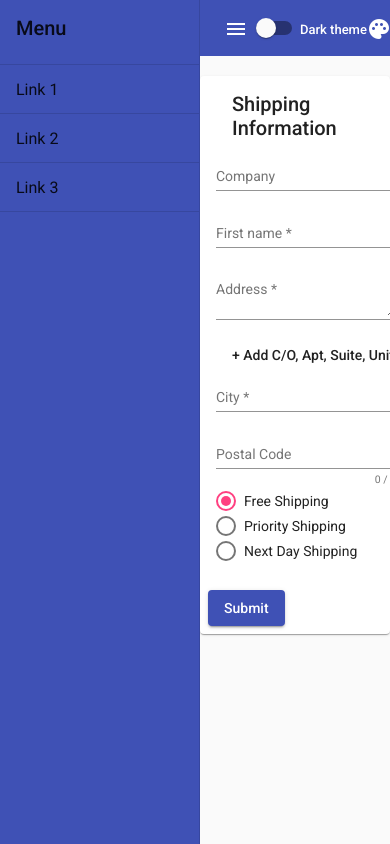
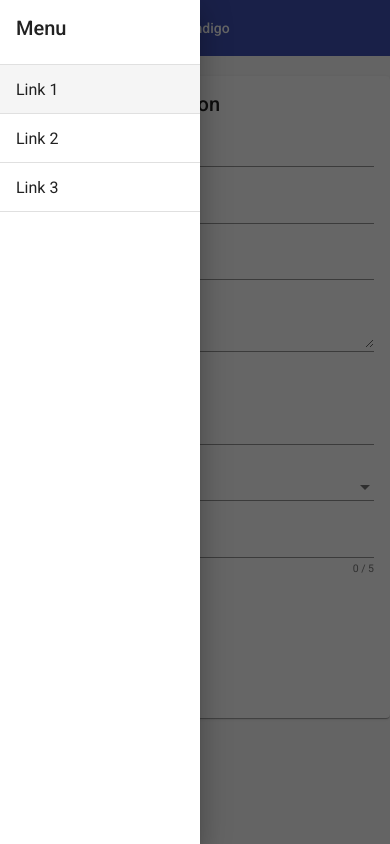
Before and after one commit to Kushalbaldev/material-demo, an Angular app: page / in a window 390 px wide. Both pictures are taken after a click on the button "menu". Built offline with nearby package versions, Linux system fonts and the light colour scheme.

Commit message:
implemented common styling and responsiveness

```diff
--- a/src/app/address-form/address-form.component.html
+++ b/src/app/address-form/address-form.component.html
@@ -1,27 +1,29 @@
+
+<div *ngIf="show" class="w-100">
 <form [formGroup]="addressForm" novalidate (ngSubmit)="onSubmit()">
   <mat-card class="shipping-card">
     <mat-card-header>
       <mat-card-title>Shipping Information</mat-card-title>
     </mat-card-header>
     <mat-card-content>
-      <div class="row">
-        <div class="col">
-          <mat-form-field class="full-width">
+      <div class="row {{display}}">
+        <div class="col {{dm}}">
+          <mat-form-field class="w-100">
             <input matInput placeholder="Company" formControlName="company">
           </mat-form-field>
         </div>
       </div>
-      <div class="row">
-        <div class="col">
-          <mat-form-field class="full-width">
+      <div class="row {{display}}">
+        <div class="col {{dm}}">
+          <mat-form-field class="w-100">
             <input matInput placeholder="First name" formControlName="firstName">
             <mat-error *ngIf="addressForm.controls['firstName'].hasError('required')">
               First name is <strong>required</strong>
             </mat-error>
           </mat-form-field>
         </div>
-        <div class="col">
-          <mat-form-field class="full-width">
+        <div class="col {{dm}}">
+          <mat-form-field class="w-100">
             <input matInput placeholder="Last name" formControlName="lastName">
             <mat-error *ngIf="addressForm.controls['lastName'].hasError('required')">
               Last name is <strong>required</strong>
@@ -29,9 +31,9 @@
           </mat-form-field>
         </div>
       </div>
-      <div class="row">
-        <div class="col">
-          <mat-form-field class="full-width">
+      <div class="row {{display}}">
+        <div class="col {{dm}}">
+          <mat-form-field class="w-100">
             <textarea matInput placeholder="Address" formControlName="address"></textarea>
             <mat-error *ngIf="addressForm.controls['address'].hasError('required')">
               Address is <strong>required</strong>
@@ -39,31 +41,31 @@
           </mat-form-field>
         </div>
       </div>
-      <div class="row" *ngIf="!hasUnitNumber">
-        <div class="col">
+      <div class="row {{display}}" *ngIf="!hasUnitNumber">
+        <div class="col {{dm}}">
           <button mat-button type="button" (click)="hasUnitNumber = !hasUnitNumber">
             + Add C/O, Apt, Suite, Unit
           </button>
         </div>
       </div>
-      <div class="row" *ngIf="hasUnitNumber">
-        <div class="col">
-          <mat-form-field class="full-width">
+      <div class="row {{display}}" *ngIf="hasUnitNumber">
+        <div class="col {{dm}}">
+          <mat-form-field class="w-100">
             <textarea matInput placeholder="Address 2" formControlName="address2"></textarea>
           </mat-form-field>
         </div>
       </div>
-      <div class="row">
-        <div class="col">
-          <mat-form-field class="full-width">
+      <div class="row {{display}}">
+        <div class="col {{dm}}">
+          <mat-form-field class="w-100">
             <input matInput placeholder="City" formControlName="city">
             <mat-error *ngIf="addressForm.controls['city'].hasError('required')">
               City is <strong>required</strong>
             </mat-error>
           </mat-form-field>
         </div>
-        <div class="col">
-          <mat-form-field class="full-width">
+        <div class="col {{dm}}">
+          <mat-form-field class="w-100">
             <mat-select placeholder="State" formControlName="state">
               <mat-option *ngFor="let state of states" [value]="state.abbreviation">
                 {{ state.name }}
@@ -75,16 +77,16 @@
           </mat-form-field>
         </div>
       </div>
-      <div class="row">
-        <div class="col">
-          <mat-form-field class="full-width">
+      <div class="row {{display}}">
+        <div class="col {{dm}}">
+          <mat-form-field class="w-100">
             <input matInput #postalCode maxlength="5" placeholder="Postal Code" type="number" formControlName="postalCode">
             <mat-hint align="end">{{postalCode.value.length}} / 5</mat-hint>
           </mat-form-field>
         </div>
       </div>
-      <div class="row">
-        <div class="col">
+      <div class="row {{display}}">
+        <div class="col {{dm}}">
           <mat-radio-group formControlName="shipping">
             <mat-radio-button value="free">Free Shipping</mat-radio-button>
             <mat-radio-button value="priority">Priority Shipping</mat-radio-button>
@@ -98,3 +100,11 @@
     </mat-card-actions>
   </mat-card>
 </form>
+</div>
+
+<div *ngIf="!show" class="w-100 align-child-center h-100">
+  <div>
+<strong>Thank You Angel</strong><br>
+<small>Take Care..!!</small><h1 style="font-size: 40px;">😀</h1>
+  </div>
+</div>
--- a/src/app/address-form/address-form.component.scss
+++ b/src/app/address-form/address-form.component.scss
@@ -1,7 +1,3 @@
-.full-width {
-  width: 100%;
-}
-
 .shipping-card {
   min-width: 120px;
   margin: 20px auto;
@@ -11,17 +7,3 @@
   display: block;
   margin: 5px 0;
 }
-
-.row {
-  display: flex;
-  flex-direction: row;
-}
-
-.col {
-  flex: 1;
-  margin-right: 20px;
-}
-
-.col:last-child {
-  margin-right: 0;
-}
--- a/src/app/address-form/address-form.component.ts
+++ b/src/app/address-form/address-form.component.ts
@@ -1,3 +1,4 @@
+import { BreakpointObserver } from '@angular/cdk/layout';
 import { Component } from '@angular/core';
 import { FormBuilder, Validators } from '@angular/forms';
 
@@ -85,9 +86,27 @@ export class AddressFormComponent {
     {name: 'Wyoming', abbreviation: 'WY'}
   ];
 
-  constructor(private fb: FormBuilder) {}
+  display='flex';
+  dm='margin';
+  show:boolean=true;
+
+  constructor(private fb: FormBuilder,breakpointObserver: BreakpointObserver) {
+    const isSmallScreen = breakpointObserver.isMatched('(max-width: 599px)');
+    if(isSmallScreen){
+      this.display='block'
+      this.dm='m-0';
+      console.log("yess");
+    }else{
+      this.display='flex';
+      this.dm='mr-20';
+    }
+  }
 
   onSubmit() {
     alert('Thanks!');
+    if(this.addressForm.valid){
+      this.show=false;
+    }
+
   }
 }
--- a/src/app/app.module.ts
+++ b/src/app/app.module.ts
@@ -19,7 +19,7 @@ import { AddressFormComponent } from './address-form/address-form.component';
 import { MatInputModule } from '@angular/material/input';
 import { MatSelectModule } from '@angular/material/select';
 import { MatRadioModule } from '@angular/material/radio';
-import { ReactiveFormsModule } from '@angular/forms';
+import { FormsModule, ReactiveFormsModule } from '@angular/forms';
 import {MatDividerModule} from '@angular/material/divider'
 import {MatSlideToggleModule} from '@angular/material/slide-toggle';
 
@@ -48,7 +48,9 @@ import {MatSlideToggleModule} from '@angular/material/slide-toggle';
     MatRadioModule,
     ReactiveFormsModule,
     MatDividerModule,
-    MatSlideToggleModule
+    MatSlideToggleModule,
+    FormsModule,
+        ReactiveFormsModule,
   ],
   providers: [],
   bootstrap: [AppComponent]
--- a/src/app/matnavigation/matnavigation.component.html
+++ b/src/app/matnavigation/matnavigation.component.html
@@ -1,6 +1,6 @@
 <mat-sidenav-container class="sidenav-container">
   <mat-sidenav #drawer class="sidenav" fixedInViewport [attr.role]="(isHandset$ | async) ? 'dialog' : 'navigation'"
-    mode='side' [opened]="(isHandset$ | async) === false">
+    [mode]="(isHandset$ | async)? 'over':'side'" [opened]="(isHandset$ | async) === false">
     <mat-toolbar>Menu</mat-toolbar>
     <mat-nav-list>
       <mat-divider></mat-divider>
@@ -22,15 +22,19 @@
         <span style="font-size: small;">Dark theme</span>
       </mat-slide-toggle>
       <mat-menu #palleteMenu="matMenu">
-        <mat-radio-group (change)="themeChanged($event)" class="example-radio-group">
-          <mat-radio-button class="example-radio-button" *ngFor="let theme of matThemes" [value]="theme"
-            checked="mat-indigo-theme">
-            {{theme}}
-          </mat-radio-button>
-        </mat-radio-group>
+        <mat-card style="display: contents">
+          <mat-card-content>
+            <mat-radio-group [(ngModel)]="this.themos" (change)="themeChanged($event)" class="example-radio-group">
+              <mat-radio-button class="example-radio-button" *ngFor="let theme of matThemes; let i=index" [value]="theme"
+                checked="mat-indigo-theme">
+                {{theme.name}}
+              </mat-radio-button>
+            </mat-radio-group>
+          </mat-card-content>
+        </mat-card>
       </mat-menu>
       <button  mat-icon-button [matMenuTriggerFor]="palleteMenu">
-        <mat-icon>palette</mat-icon>{{selectedTheme}}
+        <mat-icon>palette</mat-icon>{{themos.name}}
       </button>
     </mat-toolbar>
     <app-address-form>
--- a/src/app/matnavigation/matnavigation.component.scss
+++ b/src/app/matnavigation/matnavigation.component.scss
@@ -4,7 +4,7 @@
 
 .sidenav {
   width: 200px;
-  background: var(--primary);
+   //background: var(--accent);
 }
 
 .sidenav .mat-toolbar {
--- a/src/app/matnavigation/matnavigation.component.ts
+++ b/src/app/matnavigation/matnavigation.component.ts
@@ -4,6 +4,7 @@ import { Observable } from 'rxjs';
 import { map, shareReplay } from 'rxjs/operators';
 import { MatSlideToggleChange } from '@angular/material/slide-toggle';
 import { MatRadioChange } from '@angular/material/radio';
+import { MatTheme } from '../models/theme';
 
 @Component({
   selector: 'app-matnavigation',
@@ -16,7 +17,17 @@ export class MatnavigationComponent implements OnInit {
   @Output()
   readonly themeSwitched = new EventEmitter<string>();
 
-  selectedTheme: string = 'mat-indigo-theme';
+  selectedTheme: string;
+
+  isToggled: boolean = false;
+
+  themos: MatTheme
+
+  matThemes: Array<MatTheme> = [
+    new MatTheme('indigo', 'mat-indigo-theme'),
+    new MatTheme('purple', 'mat-deep-purple-theme'),
+    new MatTheme('pink', 'mat-pink-blue-theme'),
+  ]
 
   isHandset$: Observable<boolean> = this.breakpointObserver.observe(Breakpoints.Handset)
     .pipe(
@@ -28,22 +39,25 @@ export class MatnavigationComponent implements OnInit {
 
   }
   ngOnInit(): void {
+    this.themos = this.matThemes[0];
   }
 
-
-  matThemes: string[] = ['mat-indigo-theme', 'mat-deep-purple-theme', 'mat-pink-blue-theme'];
-
-
   themeChanged(event: MatRadioChange) {
-    this.selectedTheme = event.value;
-    this.themeSwitched.emit(this.selectedTheme);
+    this.themos = event.value;
+    if (this.isToggled) {
+      this.themeSwitched.emit(this.themos.theme + '-dark');
+    } else {
+      this.themeSwitched.emit(this.themos.theme);
+    }
+    console.log(event.value)
   }
 
   onDarkModeSwitched(togglechange: MatSlideToggleChange) {
+    this.isToggled = togglechange.checked;
     if (togglechange.checked) {
-      this.themeSwitched.emit(this.selectedTheme+'-dark');
+      this.themeSwitched.emit(this.themos.theme + '-dark');
     } else {
-      this.themeSwitched.emit(this.selectedTheme);
+      this.themeSwitched.emit(this.themos.theme);
     }
   }
 
--- /dev/null
+++ b/src/app/models/theme.ts
@@ -0,0 +1,7 @@
+export class MatTheme {
+
+    constructor(
+        public name: string,
+        public theme: string
+    ) { }
+}
--- /dev/null
+++ b/src/customstyles/commonstyles.scss
@@ -0,0 +1,63 @@
+.row {
+    flex-direction: row;
+}
+
+.col {
+    flex: 1;
+}
+
+.col:last-child {
+    margin-right: 0;
+}
+
+.w-100 {
+    width: 100%;
+}
+
+.w-50 {
+    width: 50%;
+}
+
+.h-100{
+    height: 100%;
+}
+
+.align-child-center{
+    display: flex;
+    align-items: center;
+    justify-content: center;
+}
+
+.align-child-start{
+    display: flex;
+    align-items: flex-start;
+    justify-content: flex-start;
+}
+
+.align-child-end{
+    display: flex;
+    align-items: flex-end;
+    justify-content: flex-end;
+
+}
+
+.content-width{
+    width: min-content;
+}
+
+
+.flex{
+    display: flex;
+}
+
+.block{
+    display: block;
+}
+
+.m-0{
+    margin: 0px;
+}
+
+.mr-20{
+    margin-right: 20px;
+}
--- a/src/styles.scss
+++ b/src/styles.scss
@@ -1,77 +1,18 @@
+@import "~@angular/material/theming";
+@import "./customstyles/styleA.scss";
+@import "./customstyles/styleB.scss";
+@import "./customstyles/styleC.scss";
+@import "./customstyles/commonstyles.scss";
 
-// Custom Theming for Angular Material
-// For more information: https://material.angular.io/guide/theming
-@import '~@angular/material/theming';
-@import './customstyles/styleA.scss';
-@import './customstyles/styleB.scss';
-@import './customstyles/styleC.scss';
 
-// Plus imports for other components in your app.
-
-// Include the common styles for Angular Material. We include this here so that you only
-// have to load a single css file for Angular Material in your app.
-// Be sure that you only ever include this mixin once!
 @include mat-core();
 
-// Define the palettes for your theme using the Material Design palettes available in palette.scss
-// (imported above). For each palette, you can optionally specify a default, lighter, and darker
-// hue. Available color palettes: https://material.io/design/color/
-// $primary: mat-palette($mat-deep-orange,200);
-// $accent: mat-palette($mat-pink, A200, A100, A400);
 
-// // The warn palette is optional (defaults to red).
-// $warn: mat-palette($mat-red);
-
-// $kus-theme-primary: mat-palette($mat-pink,200);
-// $kus-theme-accent: mat-palette($mat-cyan, A200, A100, A400);
-
-// // The warn palette is optional (defaults to red).
-// $kus-theme-warn: mat-palette($mat-red);
-
-
-
-// Create the theme object. A theme consists of configurations for individual
-// theming systems such as "color" or "typography".
-// $materialproject-theme: mat-light-theme((
-//   color: (
-//     primary: $primary,
-//     accent: $accent,
-//     warn: $warn,
-//   )
-// ));
-
-// $materialproject-theme-dark: mat-dark-theme((
-//   color: (
-//     primary: $kus-theme-primary,
-//     accent: $kus-theme-accent,
-//     warn: $kus-theme-warn,
-//   )
-// ));
-
-
-
-// @include angular-material-theme($materialproject-theme-dark);
-// Include theme styles for core and each component used in your app.
-// Alternatively, you can import and @include the theme mixins for each component
-// that you are using.
-
-/* You can add global styles to this file, and also import other style files */
-
-// .theme-dark{
-//   @include angular-material-theme($materialproject-theme-dark);
-//   --primary: #{mat-color($kus-theme-primary)};
-//   --accent: #{mat-color($kus-theme-accent)};
-//   --warn: #{mat-color($kus-theme-warn)};
-
-// }
-
-// .theme-light{
-//   @include angular-material-theme($materialproject-theme);
-//   --primary: #{mat-color($primary)};
-//   --accent: #{mat-color($accent)};
-//   --warn: #{mat-color($warn)};
-// }
-
-html, body { height: 100%;}
-body { margin: 0; font-family: Roboto, "Helvetica Neue", sans-serif;
+html,
+body {
+    height: 100%;
 }
+body {
+    margin: 0;
+    font-family: Roboto, "Helvetica Neue", sans-serif;
+}
```
Also changed, not shown: src/app/app.component.html (line endings or trailing spaces).
